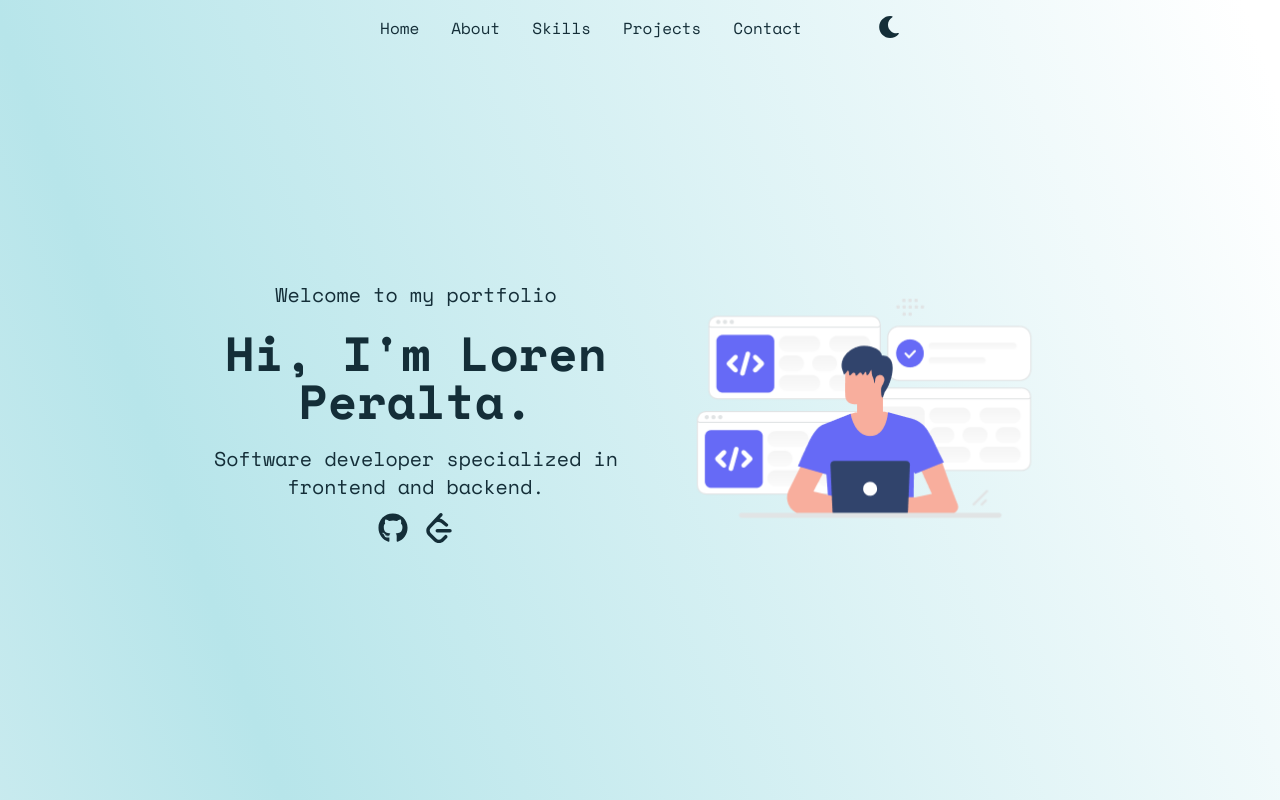
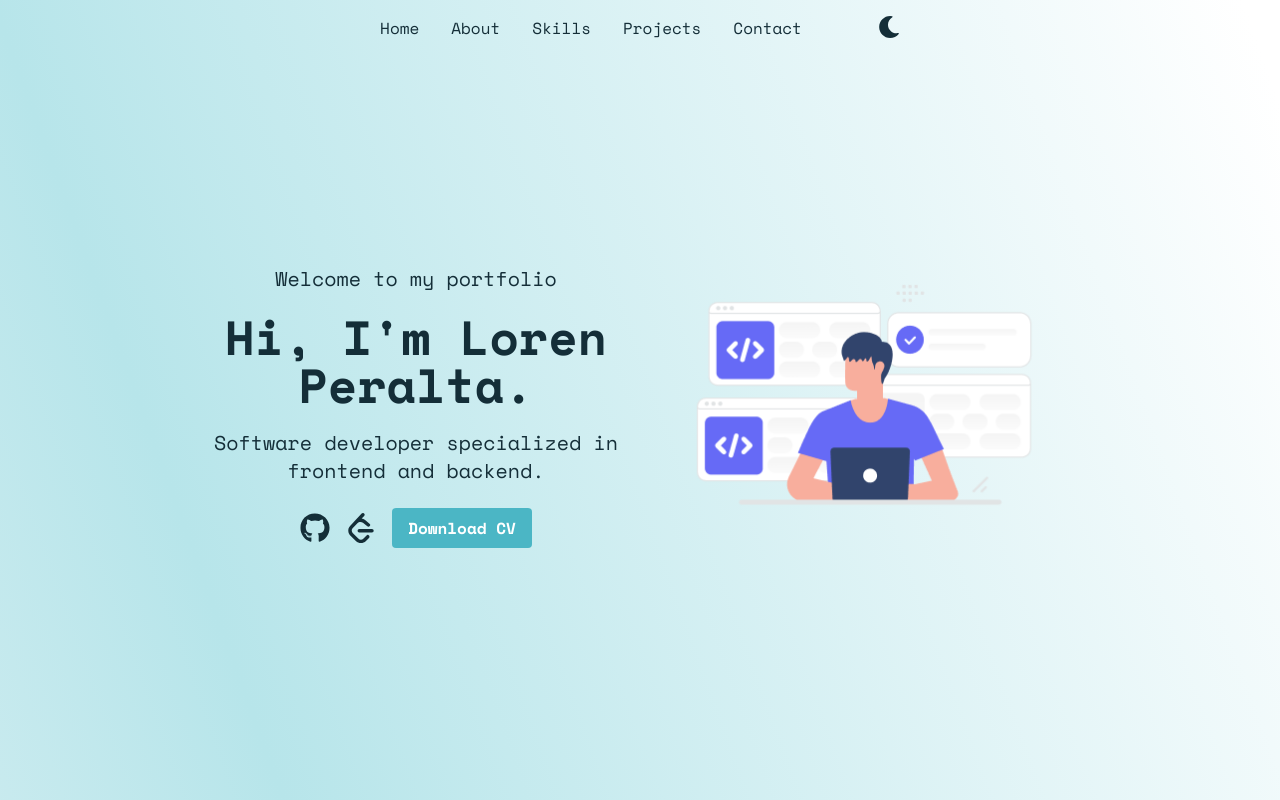
Before and after one commit to l0renperalta/portfolio, a React (Vite) app: page / in a window 1280 px wide. Shown: the top 800 px of the page. Built offline with nearby package versions, Linux system fonts and the light colour scheme; some icons are missing.

Commit message:
resume button

```diff
--- a/src/components/Header.jsx
+++ b/src/components/Header.jsx
@@ -14,12 +14,17 @@ const Header = () => {
           <p className="mt-5 font-normal md:text-xl">{header[0]}</p>
           <h1 className="my-5 font-bold text-3xl md:text-5xl">{header[1]}</h1>
           <h3 className="font-normal md:text-xl">{header[2]}</h3>
-          <div className="flex gap-4">
+          <div className="flex my-4 gap-4 items-center">
             <a href="https://github.com/l0renperalta">
               <FaGithub size={30} className="my-3" />
             </a>
             <a href="https://leetcode.com/stinkoala/">
               <SiLeetcode size={30} className="my-3" />
+            </a>
+            <a href="https://drive.google.com/file/d/1SVJ9eTF_0CsGO-uyw9e6pnmuBLYVhTZ9/view?usp=drive_link">
+              <button className="bg-lighTheme-400 hover:bg-lighTheme-500 dark:bg-darkTheme-700 dark:hover:bg-darkTheme-600 text-white font-bold py-2 px-4 rounded">
+                Download CV
+              </button>
             </a>
           </div>
         </div>
```
